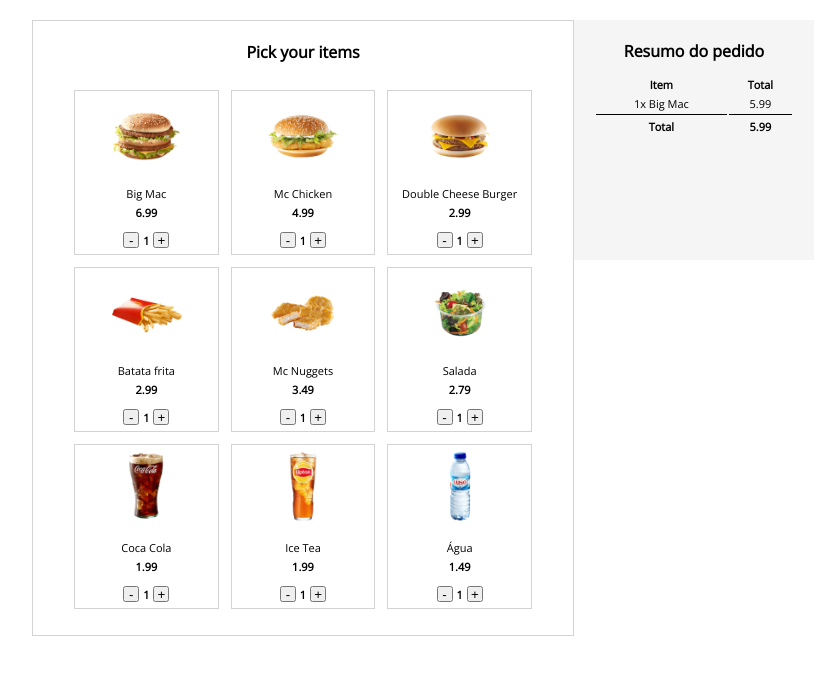
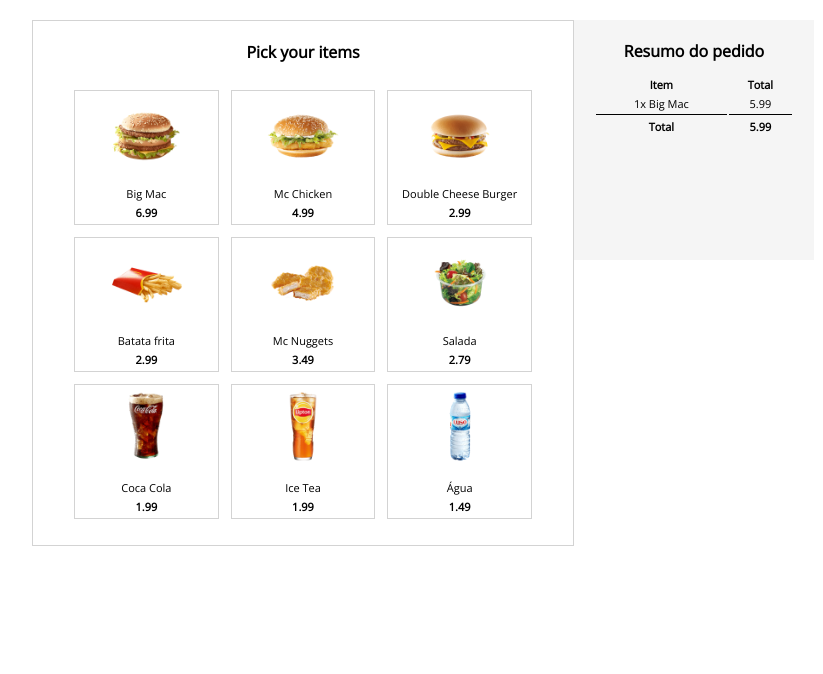
Before and after one commit to kauemurakami/vue-food-app, a plain HTML site: page index.html in a window 1280 px wide. Shown: the whole page, without its empty margins (217-1040 px from the left). Drawn offline with nearby package versions, Linux system fonts and the light colour scheme.

Commit message:
add events to add and remove item quantity

```diff
--- a/index.html
+++ b/index.html
@@ -20,18 +20,18 @@
 			<div
 				v-for="product in products"
 				class="product"
-				@click="product.active= !product.active"
-				:class="{selected: product.active }"
+				@click="product.active = !product.active"
+				:class="{ selected: product.active }"
 			>
-			<!--  podemos usar codigos js dentro das diretivas
+				<!--  podemos usar codigos js dentro das diretivas
 				v-on:click  / @click (mesmo efeito)
 			-->
-			<!-- Style bind, interligação de class
+				<!-- Style bind, interligação de class
 				para criar remover ou adicionar classes de estilo dinamicos
 				com v-bind que é o mesmo de :
 			-->
 				<div class="photo">
-				<!-- quando é dentro de um atributo nao se usa duplas chaves {{}}
+					<!-- quando é dentro de um atributo nao se usa duplas chaves {{}}
 					atributos dinamicos inclui-se os dois pontos :<attr>
 					: é uma abreviação de v-bind
 				-->
@@ -40,10 +40,14 @@
 				<div class="description">
 					<span class="name">{{ product.name }}</span>
 					<span class="price">{{ product.price }}</span>
-					<div class="quantity-area">
-						<button>-</button>
+					<div class="quantity-area" v-if="product.active">
+						<button @click.stop="product.quantity--" :disabled="product.quantity == 0">-</button>
 						<span class="quantity">{{ product.quantity }}</span>
-						<button>+</button>
+						<button @click.stop="product.quantity++">+</button>
+						<!-- @click.stop faz com que a atualização
+							nao se propague para outros elementos (pai)
+							a ação sera refletida apenas no local desejado
+						-->
 					</div>
 				</div>
 			</div>
```
